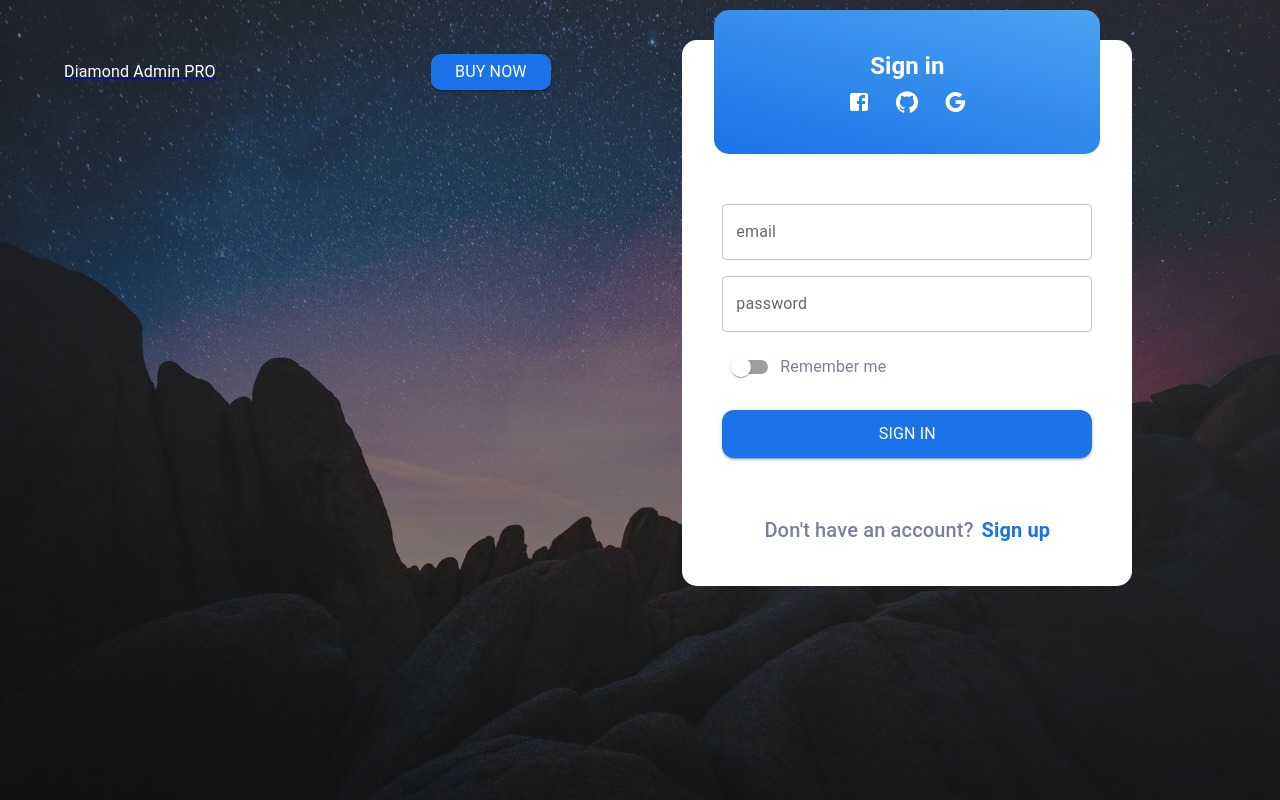
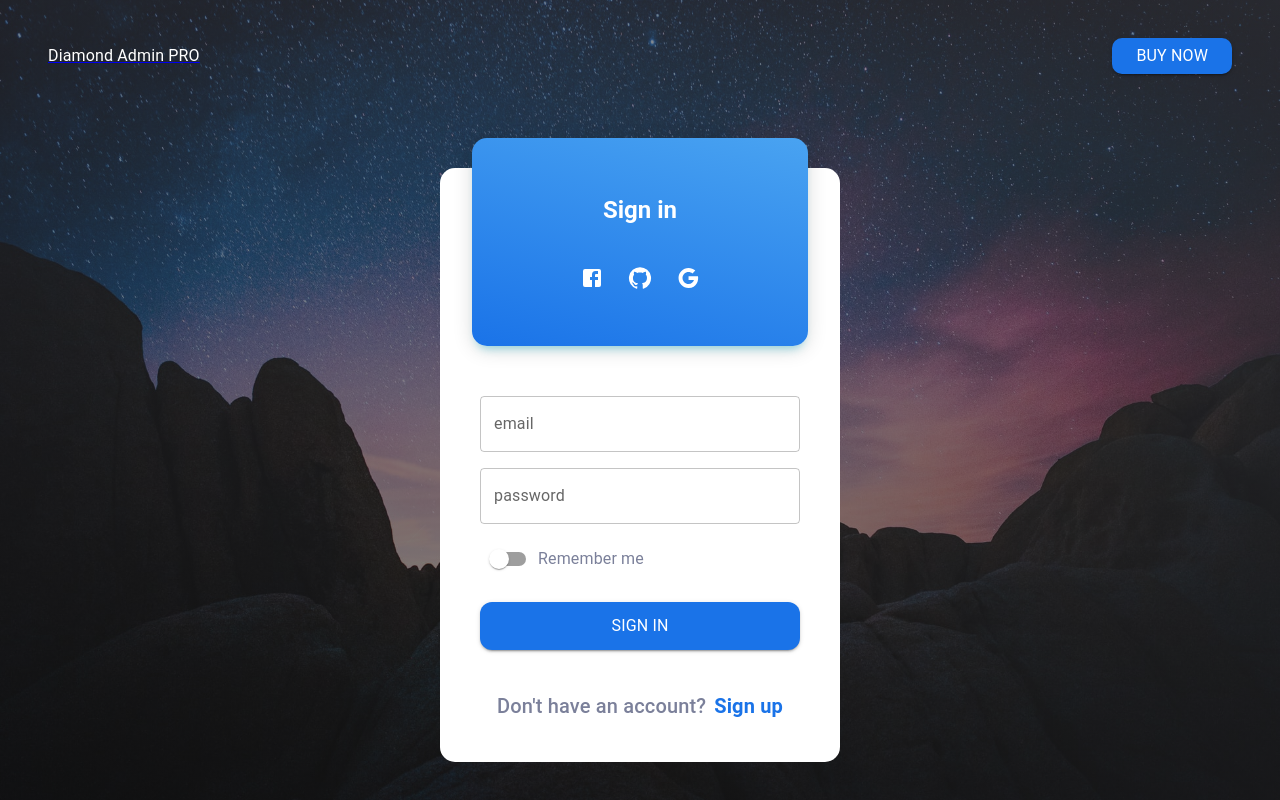
Before and after one commit to tonyxuan2021/dashboard-frontend, a React (Create React App) app: page /logout in a window 1280 px wide. Built offline with nearby package versions, Linux system fonts and the light colour scheme.

Commit message:
fix logout page finally

```diff
--- a/src/pages/LogoutPage.js
+++ b/src/pages/LogoutPage.js
@@ -18,10 +18,10 @@ import { Link } from "react-router-dom";
 const styles = {
   logoutbk: {
     background: `linear-gradient(195deg, rgba(66, 66, 74, 0.6), rgba(25, 25, 25, 0.6)) center / cover,url(${hero})`,
-    height: "100vh",
+    minHeight: "100vh",
     backgroundSize: "cover",
     backgroundPosition: "center",
-    p: 5,
+    p: 3,
   },
   flexColumn: {
     display: "flex",
@@ -37,8 +37,8 @@ const styles = {
 const LogoutPage = ({ setShowNav }) => {
   setShowNav(false);
   return (
-    <Grid container item sx={[styles.logoutbk, styles.flexColumn]}>
-      <Grid item sx={{ mb: 15 }}>
+    <Grid container item sx={[styles.logoutbk, styles.flexColumn, { gap: 10 }]}>
+      <Grid item>
         <AppBar
           position="static"
           color="transparent"
@@ -67,7 +67,7 @@ const LogoutPage = ({ setShowNav }) => {
         item
         sx={{
           m: " 0 auto",
-          width: "450px",
+          width: "400px",
           background: "white",
           borderRadius: "15px",
         }}
@@ -79,17 +79,19 @@ const LogoutPage = ({ setShowNav }) => {
             background:
               "linear-gradient(195deg, rgb(73, 163, 241), rgb(26, 115, 232))",
             m: "-30px",
-            p: 5,
+            p: 7,
             ml: 4,
             mr: 4,
             borderRadius: "15px",
+            boxShadow:
+              "rgb(0 0 0 / 14%) 0rem 0.25rem 1.25rem 0rem, rgb(0 187 212 / 40%) 0rem 0.4375rem 0.625rem -0.3125rem",
           }}
         >
           <Typography
             color="white"
             variant="h5"
             fontWeight={700}
-            sx={{ mb: 1 }}
+            sx={{ mb: 5 }}
           >
             Sign in
           </Typography>
@@ -125,7 +127,7 @@ const LogoutPage = ({ setShowNav }) => {
           <Button
             variant="contained"
             color="blueColor"
-            sx={{ p: 1.5, borderRadius: "12px", mb: 5 }}
+            sx={{ p: 1.5, borderRadius: "12px", mb: 3 }}
           >
             <Typography color="white">SIGN IN</Typography>
           </Button>
```
